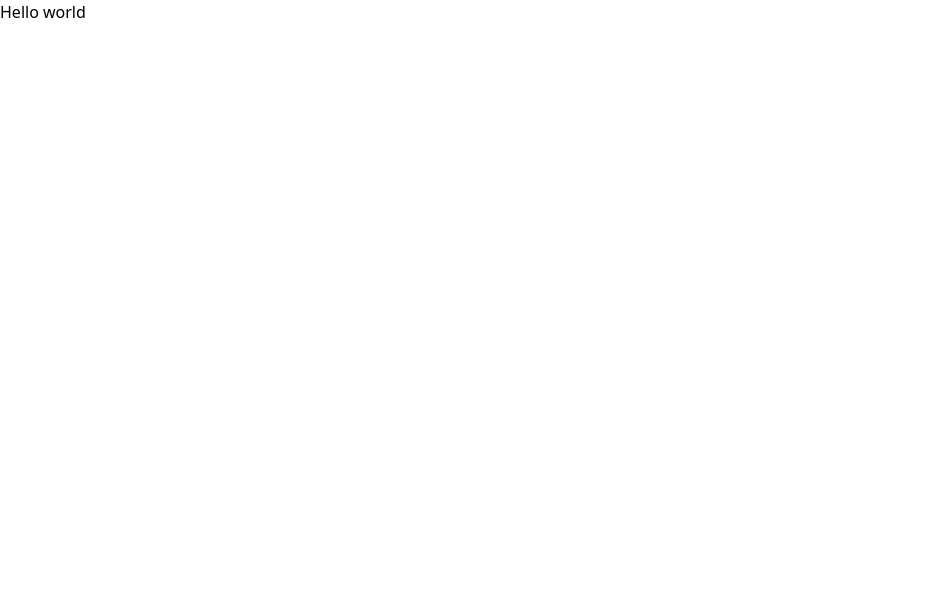
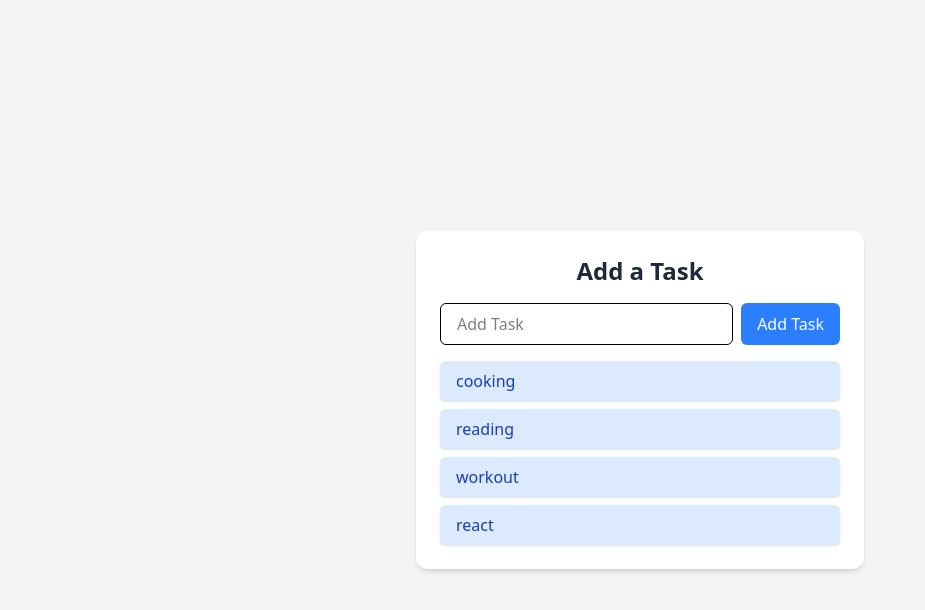
Before and after one commit to PraneethBunny123/All-App, a React (Vite) app: page / in a window 1280 px wide. Shown: the top 610 px of the page, without its empty margins (0-925 px from the left). Built offline with nearby package versions, Linux system fonts and the light colour scheme.

Commit message:
Completed Add task with syling

```diff
--- a/src/project-apps/Todo App/AddTask.jsx
+++ b/src/project-apps/Todo App/AddTask.jsx
@@ -1,7 +1,52 @@
+import { useState } from "react"
+import DUMMY_TASKS from "./tasks"
+
 export default function AddTask() {
-    return (
-        <div>
-            <h1>Hello world</h1>
+  const [newTask, setNewTask] = useState("")
+  const [tasks, setTasks] = useState(DUMMY_TASKS)
+
+  function handleChange(e) {
+    setNewTask(e.target.value)
+  }
+
+  function handleClick() {
+    if (!newTask.trim()) return
+    setTasks(prev => [...prev, newTask])
+    setNewTask("")
+  }
+
+  return (
+    <div className="min-h-screen flex items-center justify-center bg-gray-100">
+      <div className="bg-white p-6 rounded-xl shadow-md w-full max-w-md">
+        <h2 className="text-2xl font-semibold mb-4 text-center text-gray-800">
+          Add a Task
+        </h2>
+        <div className="flex space-x-2 mb-4">
+          <input
+            type="text"
+            value={newTask}
+            onChange={handleChange}
+            placeholder="Add Task"
+            className="flex-grow px-4 py-2 border rounded-md focus:outline-none focus:ring-2 focus:ring-blue-400"
+          />
+          <button
+            onClick={handleClick}
+            className="bg-blue-500 text-white px-4 py-2 rounded-md hover:bg-blue-600"
+          >
+            Add Task
+          </button>
         </div>
-    )
+        <ul className="space-y-2">
+          {tasks.map((task, index) => (
+            <li
+              key={index}
+              className="bg-blue-100 text-blue-800 px-4 py-2 rounded-md shadow-sm"
+            >
+              {task}
+            </li>
+          ))}
+        </ul>
+      </div>
+    </div>
+  )
 }
```
